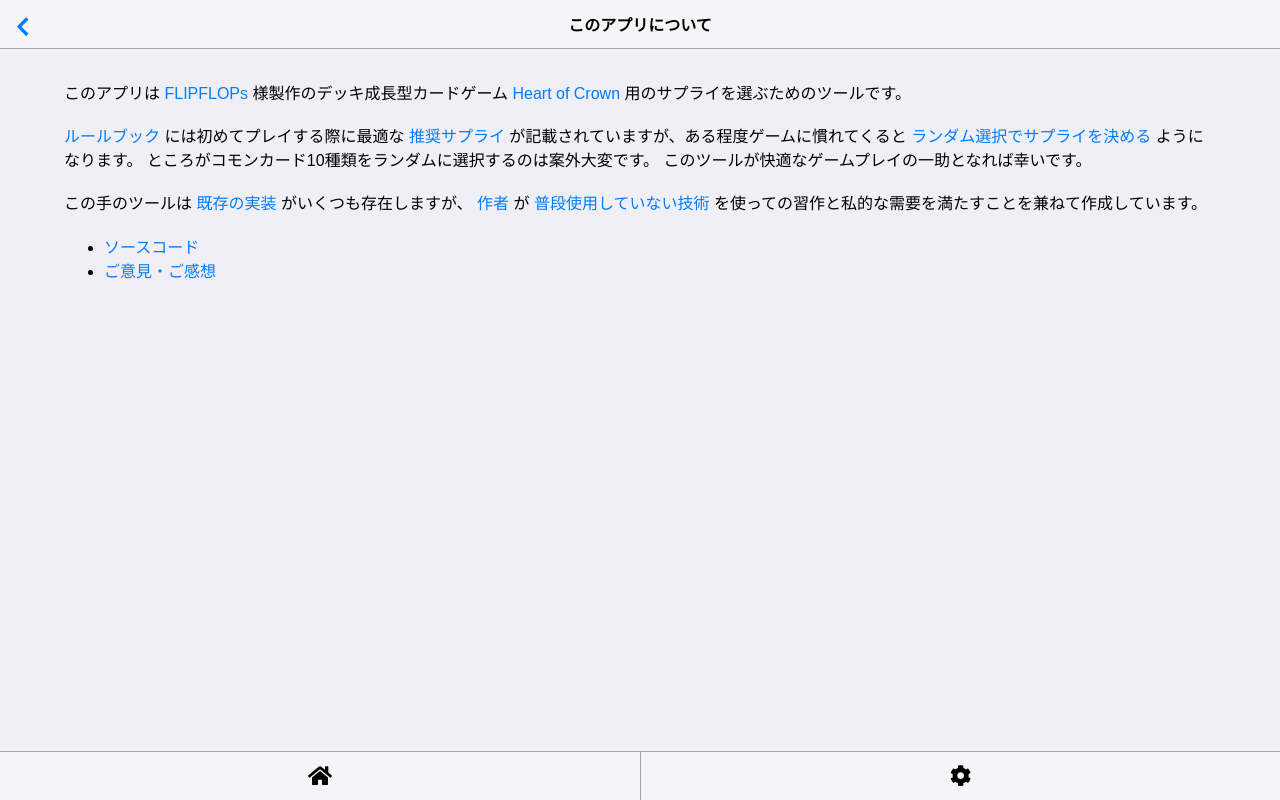
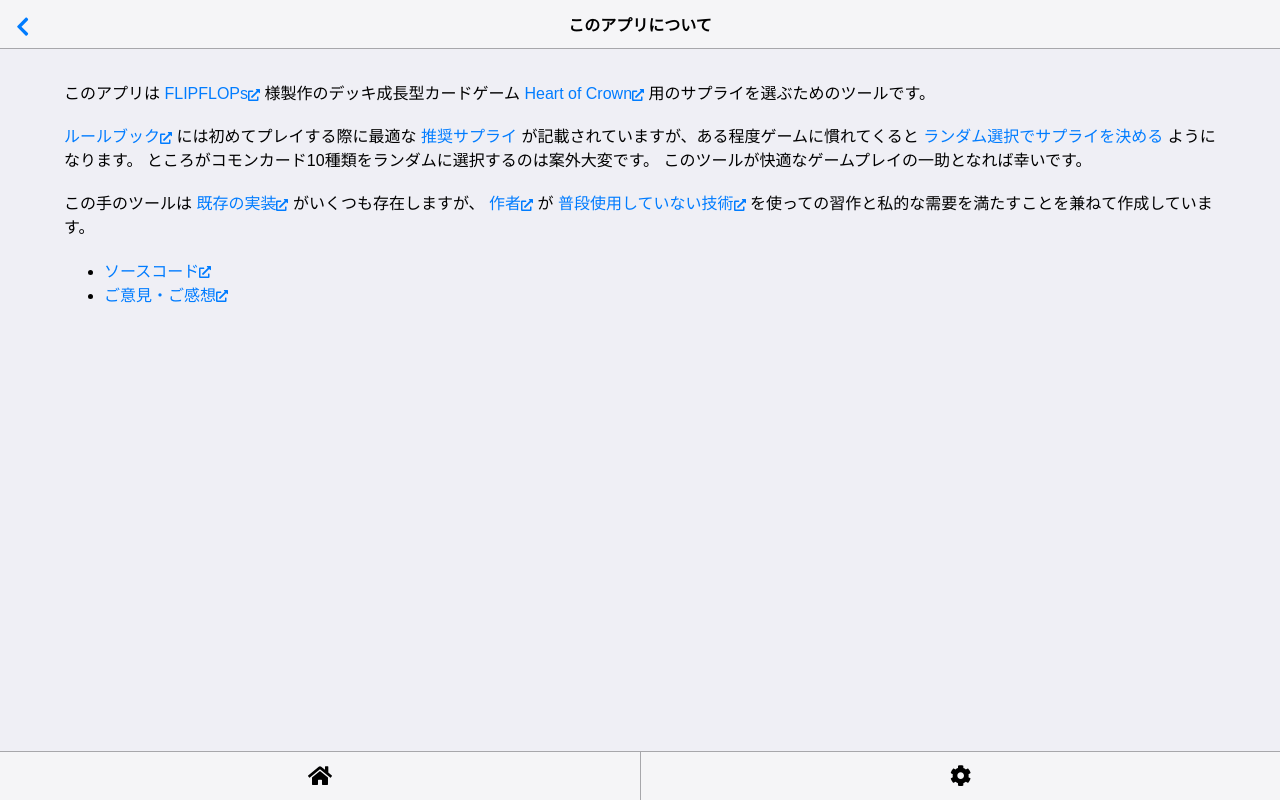
Before and after one commit to floresarmida/hatokurandom, a Nuxt app: page /about in a window 1280 px wide. Built offline with nearby package versions, Linux system fonts and the light colour scheme.

Commit message:
Add icon to ExternalLink

```diff
--- a/components/ExternalLink.vue
+++ b/components/ExternalLink.vue
@@ -1,6 +1,7 @@
 <template>
-  <a :href="href" target="_blank">
-    {{ label }}
+  <a :href="href" target="_blank" class="link">
+    <span class="label">{{ label }}</span>
+    <font-awesome-icon icon="external-link-alt" size="xs" class="icon" />
   </a>
 </template>
 
```
